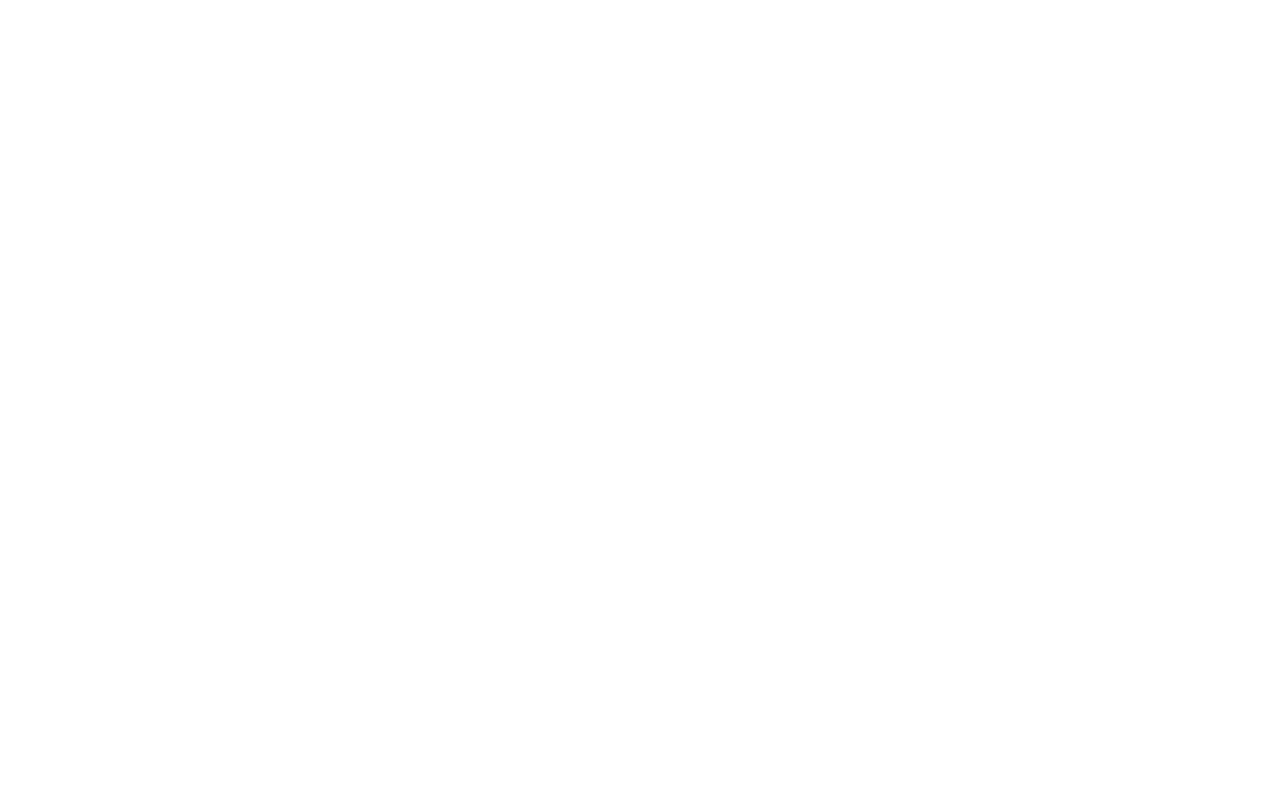
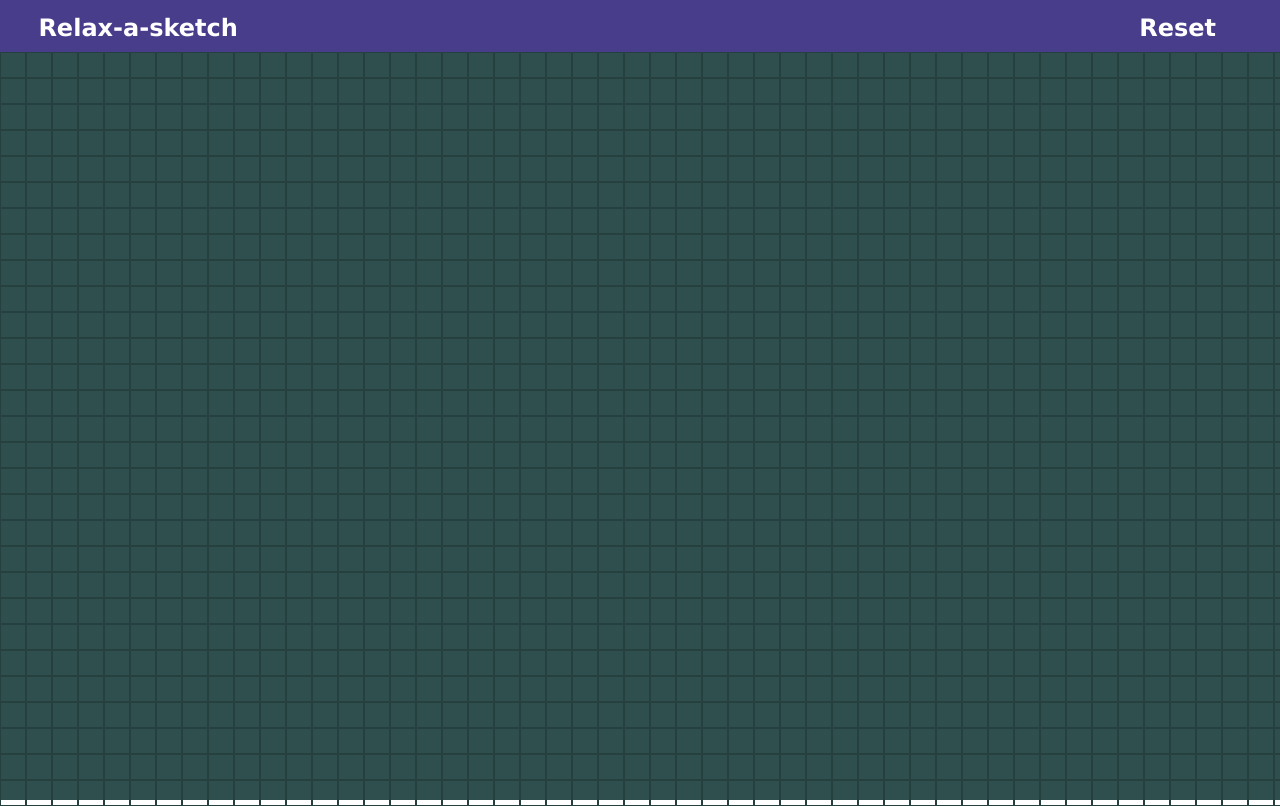
Before and after one commit to jl1011/etch-a-sketch, a plain HTML site: page index.html in a window 1280 px wide. Drawn offline with Linux system fonts and the light colour scheme.

Commit message:
Basic random colors working on hover!

```diff
--- a/index.html
+++ b/index.html
@@ -1,3 +1,23 @@
 <!DOCTYPE html>
 
 <!--Initial commit.-->
+<head>
+	<title>Etch-a-Sketch</title>
+	<script src="scripts.js" defer></script>
+	<link href="styles.css" rel="stylesheet">
+</head>
+<body marginwidth="0" marginheight="0">
+	<div class="background">
+		<div class="header">
+			<div class="header-left">Relax-a-sketch</div>
+			<div class="header-right">Reset</div>
+		</div>
+		<div class="grid">
+			<div class="verticals">
+			</div>
+			<div class="horizontals">
+			</div>
+		</div>
+		<!--<div class="footer"></div>-->
+	</div>
+</body>
--- a/scripts.js
+++ b/scripts.js
@@ -0,0 +1,56 @@
+grid = document.querySelector(".grid")
+
+let hold_multiple_columns_in_a_h_pattern = document.createElement("div")
+hold_multiple_columns_in_a_h_pattern.classList.add("horizontals")
+grid.appendChild(hold_multiple_columns_in_a_h_pattern)
+
+let one_column_holder = document.createElement("div")
+one_column_holder.classList.add("verticals")
+
+
+function print(s) {
+    console.log(s)
+}
+
+function random_from_0_to(max) {
+    return Math.round((Math.random() * max))
+}
+
+function change_box(box) {
+    let r = random_from_0_to(150)
+    let g = random_from_0_to(10)
+    let b = random_from_0_to(255)
+    print(r)
+    box.style.backgroundColor = `rgb(${r}, ${g}, ${b})`
+}
+
+
+function create_grid(rows, columns) {
+    function create_one_box() {
+        let one_box = document.createElement("div")
+        one_box.classList.add("grid-boxes")
+        return one_box
+    }
+
+    function create_one_column(column_object) {
+        let new_column_object = document.createElement("div")
+        for (let y = 0; y < rows; y++) {
+            new_column_object.classList.add("verticals")
+            new_column_object.appendChild(create_one_box())
+        }
+        return new_column_object
+    }
+
+    for (let x = 0; x < columns; x++)
+        hold_multiple_columns_in_a_h_pattern.appendChild(create_one_column())
+    //tie event handler to boxes
+    let all_boxes = document.querySelectorAll(".grid-boxes")
+    for (let box of all_boxes) {
+        box.addEventListener('mouseover', (event) => change_box(box))
+    }
+}
+
+create_grid(29, 50)
+
+document.addEventListener("keypress", (e) => console.log("hi"))
+document.dispatchEvent(new KeyboardEvent('keypress', {key: "b"}))
--- a/styles.css
+++ b/styles.css
@@ -0,0 +1,53 @@
+* {
+	font-family: Mont, Verdana, Brutel, sans-serif;
+	/* border: solid red 3px; */
+}
+
+.background {
+	background-color: darkslategrey;
+	color: white;
+}
+
+.header {
+	display: flex;
+	flex-direction: row;
+	align-items: center;
+	justify-content: space-between;
+	font-size: 3vh;
+	height: 5vh;
+	font-weight: 900;
+	padding-top: 1vh;
+	padding-bottom: 0.5vh;
+	background-color: darkslateblue;
+}
+
+.header-right {
+	padding-right: 5vw;
+}
+
+.header-left {
+	padding-left: 3vw;
+}
+
+.grid {
+	height: 93.5vh;
+	display: flex;
+	flex-direction: column;
+}
+
+.verticals {
+	display: flex;
+	flex-direction: column;
+	border-color: yellow;
+}
+
+.horizontals {
+	display: flex;
+	flex-direction: row;
+}
+
+.grid-boxes {
+	border: 0.05vh #264040 solid;
+	width: 3vh;
+	height: 3vh;
+}
```
